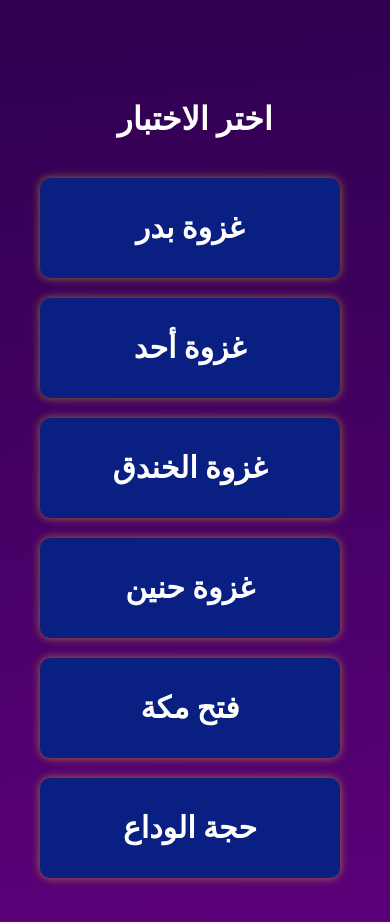
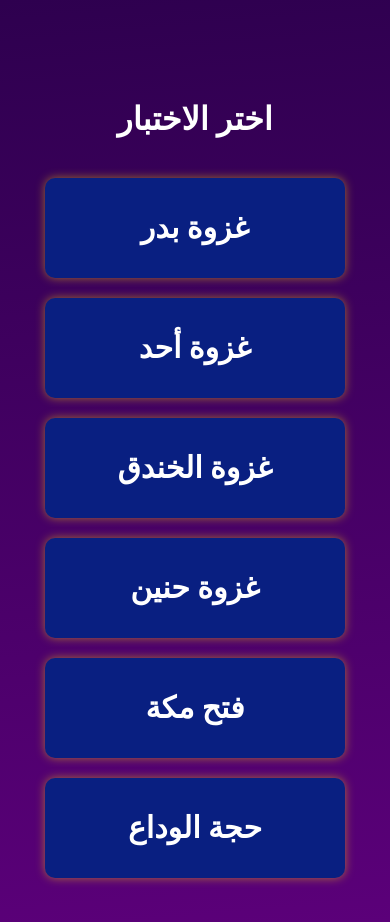
Before and after one commit to ABahussein/seratHabibak, a plain HTML site: page index.html in a window 390 px wide. Drawn offline with Linux system fonts and the light colour scheme.

Commit message:
Update style.css
change flex in @media

```diff
--- a/style.css
+++ b/style.css
@@ -41,10 +41,11 @@ margin: 30px 30px;
 }
 @media(max-width:900px){
     .all-items{
-   display:flex ;
+    display:flex ;
    flex-direction: column;
-   margin: 0 30px;
-}
+   justify-content: center;
+   align-items: center;
+
 }
 .item {
     background-color: rgb(9, 31, 129);
```
